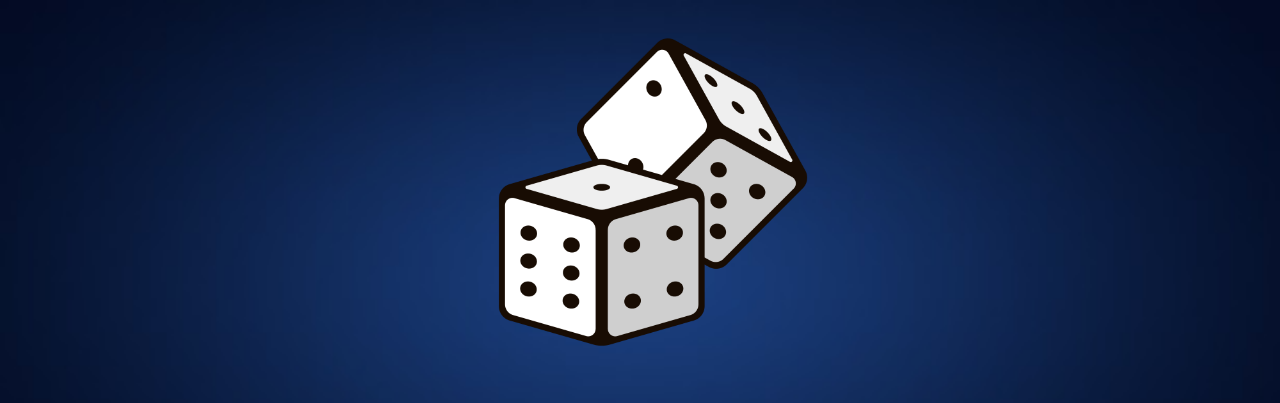
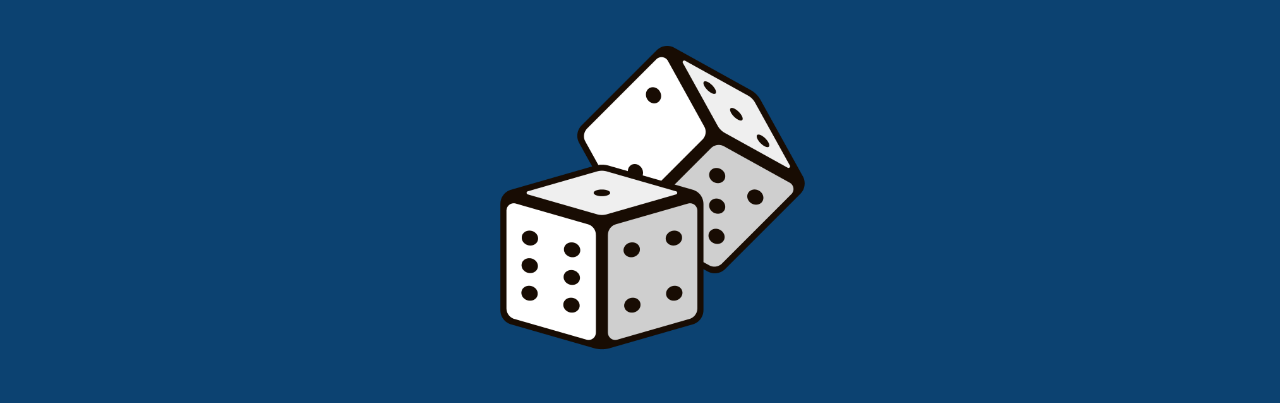
Before and after one commit to shiwi123/dice--game-2, a plain HTML site: page index.html in a window 1280 px wide. Shown: the top 403 px of the page. Drawn offline with Linux system fonts and the light colour scheme.

Commit message:
changed background color

```diff
--- a/css/game.css
+++ b/css/game.css
@@ -1,10 +1,5 @@
 body{
-    background-image: url("/images/bgimage.jpg");
-    padding:0px;
-    margin:0px;
-    background-attachment: fixed;
-    background-repeat: no-repeat;
-    background-size: cover;
+  background-color:#0C4271;
 }
 
 .container {
--- a/css/index.css
+++ b/css/index.css
@@ -1,10 +1,5 @@
 body{
-    background-image: url("/images/bgimage.jpg");
-    padding:0px;
-    margin:0px;
-    background-attachment: fixed;
-    background-repeat: no-repeat;
-    background-size: cover;
+  background-color:#0c4271;
 }
 img{
   position: relative;
```
